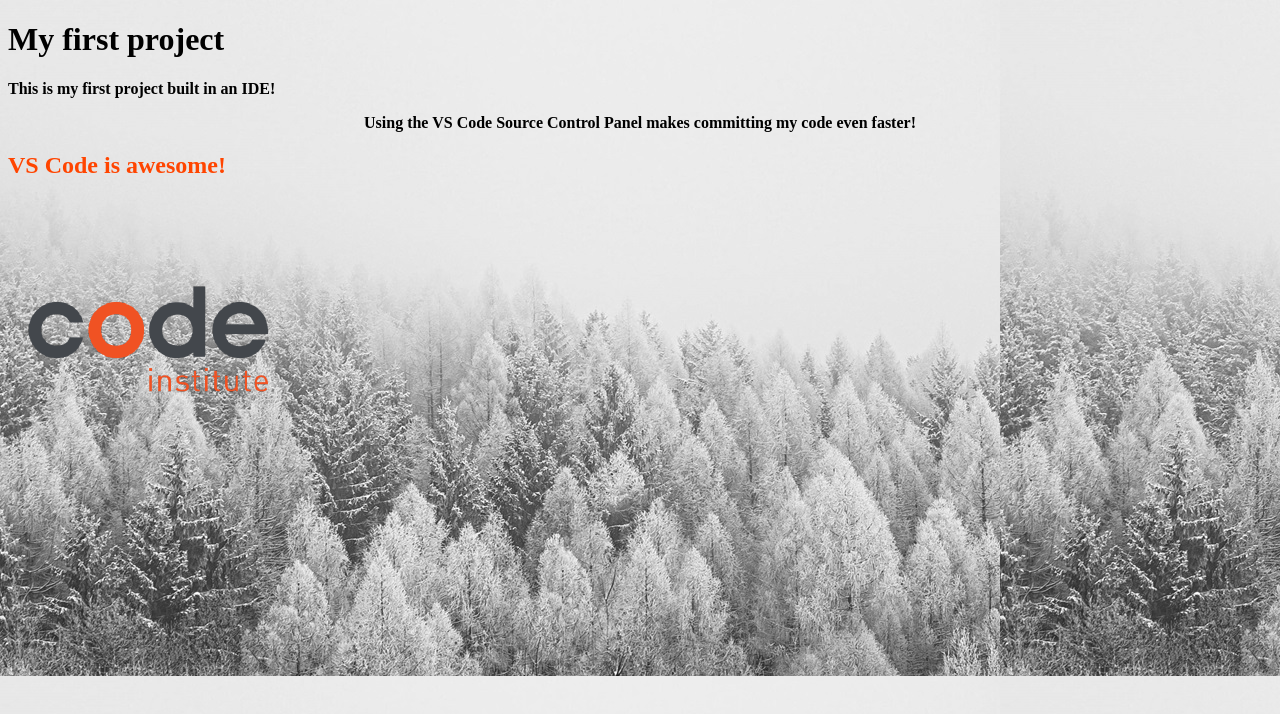
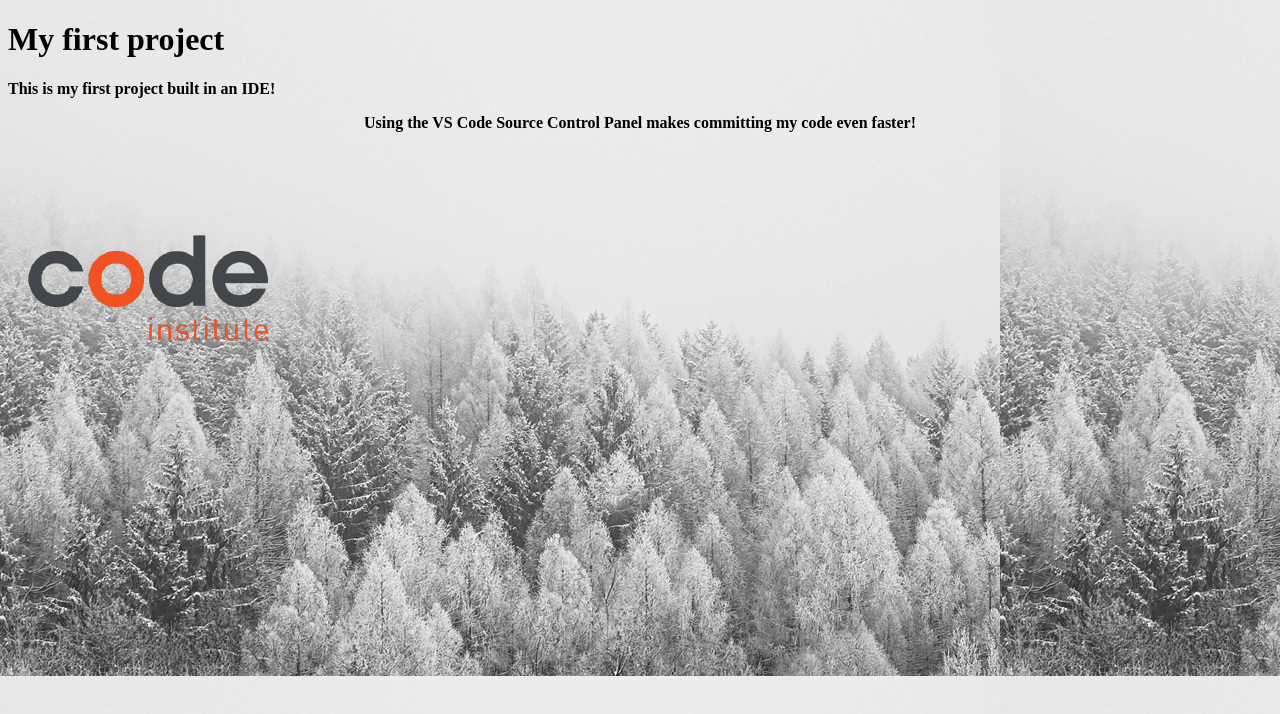
Before and after one commit to Lyd-W/my-first-project, a plain HTML site: page index.html in a window 1280 px wide. Drawn offline with Linux system fonts and the light colour scheme.

Commit message:
Remove <h2>

```diff
--- a/index.html
+++ b/index.html
@@ -10,7 +10,6 @@
     <h1>My first project</h1>
     <p>This is my first project built in an IDE!</p>
     <p class="text-center">Using the VS Code Source Control Panel makes committing my code even faster!</p>
-    <h2>VS Code is awesome!</h2>
     <img src="assets/images/ci-logo.png" alt="Code Institute Logo">
 </body>
 </html>
```
Also changed, not shown: 1 other file.
